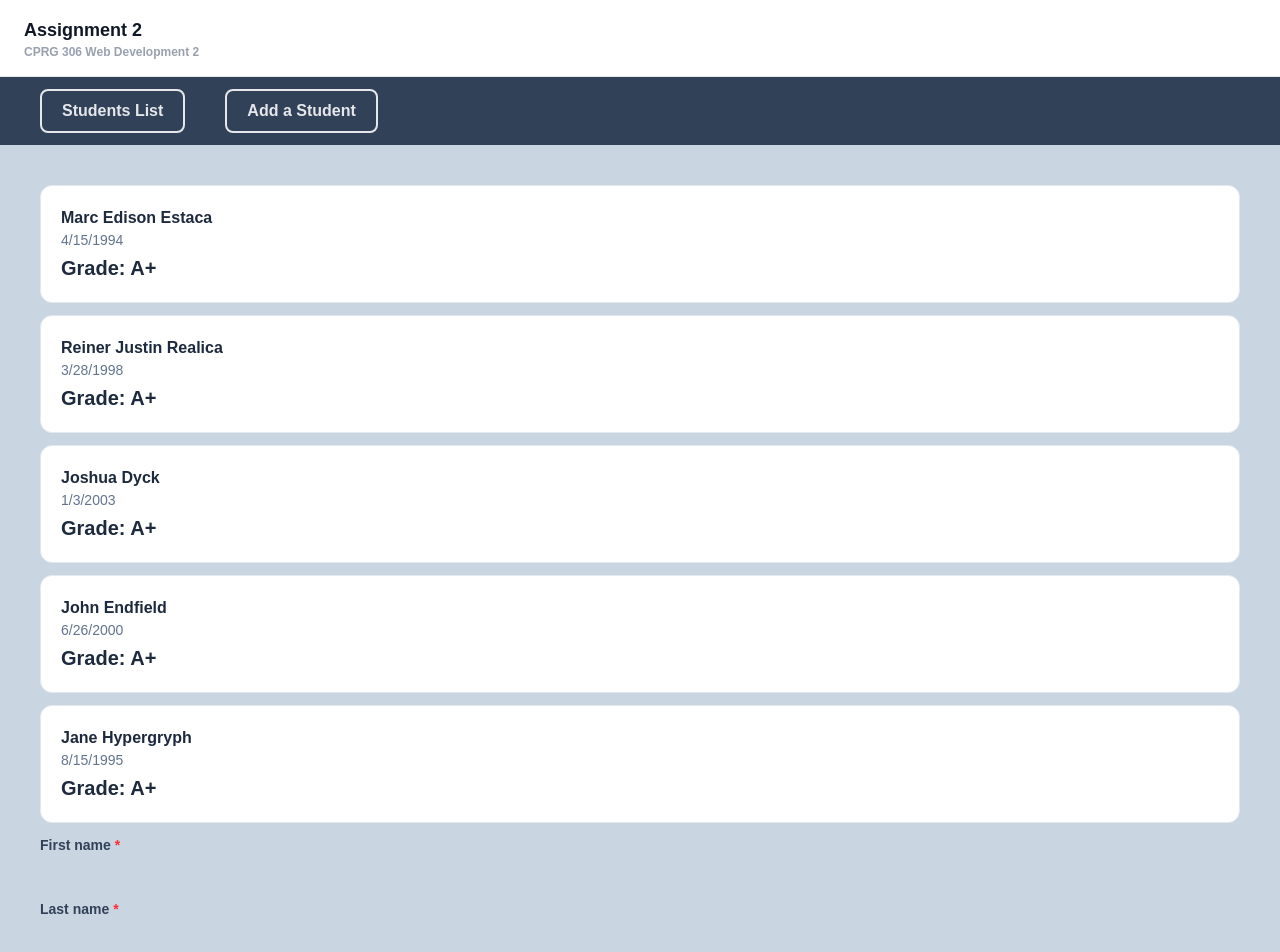
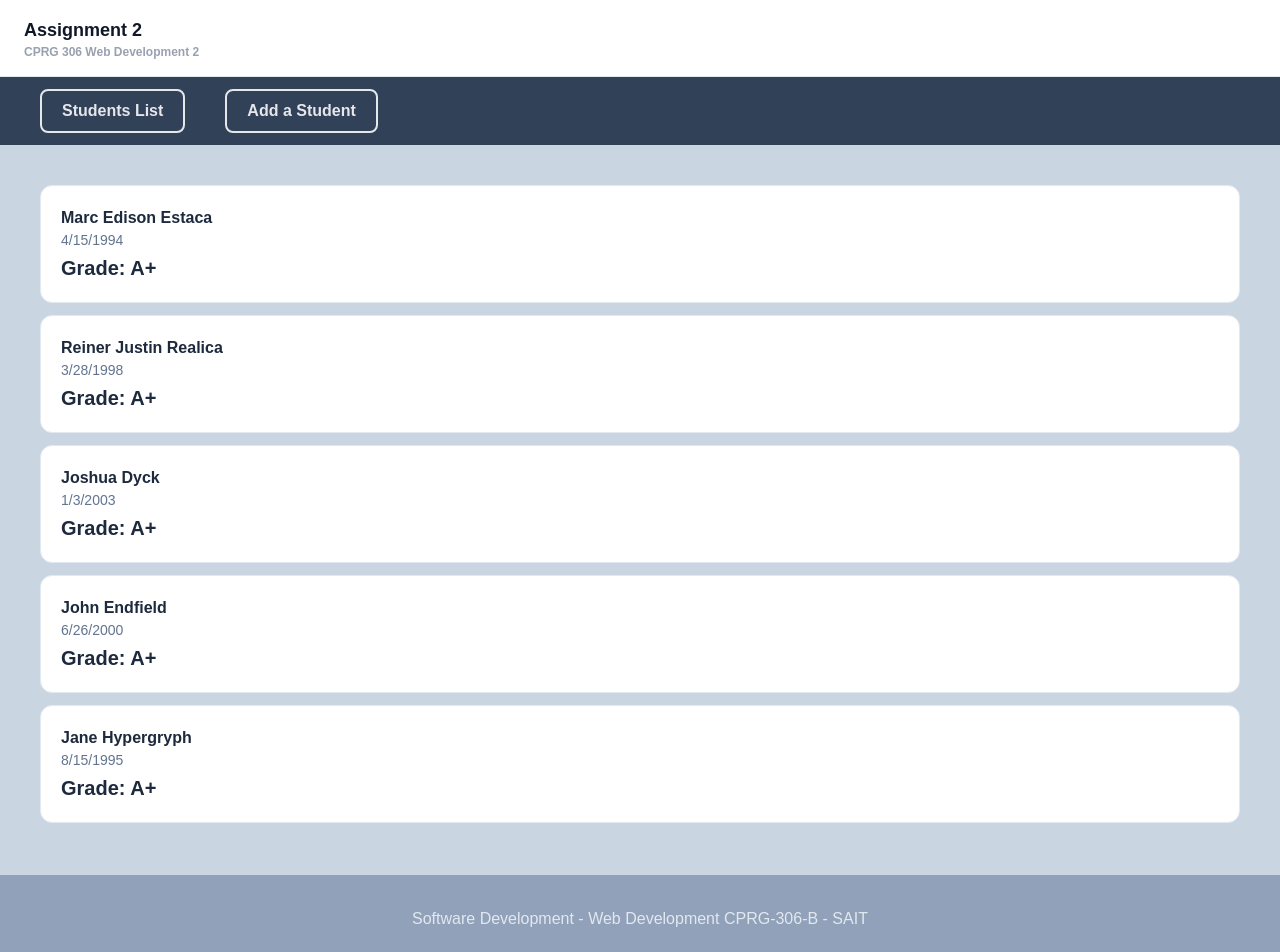
Before and after one commit to mebestaca/webdev2assignment2, a Next.js app: page / in a window 1280 px wide. Shown: the top 952 px of the page. Built offline with nearby package versions, Linux system fonts and the light colour scheme.

Commit message:
remove add student from main page

```diff
--- a/app/page.tsx
+++ b/app/page.tsx
@@ -17,7 +17,6 @@ export default function Home() {
     <div>
       <div id="body" className="bg-slate-300 p-10 flex-1 ">
         <StudentListSection students={students} />
-        <RegistrationForm addStudent={addStudent} />
       </div>
     </div>
   );
```
